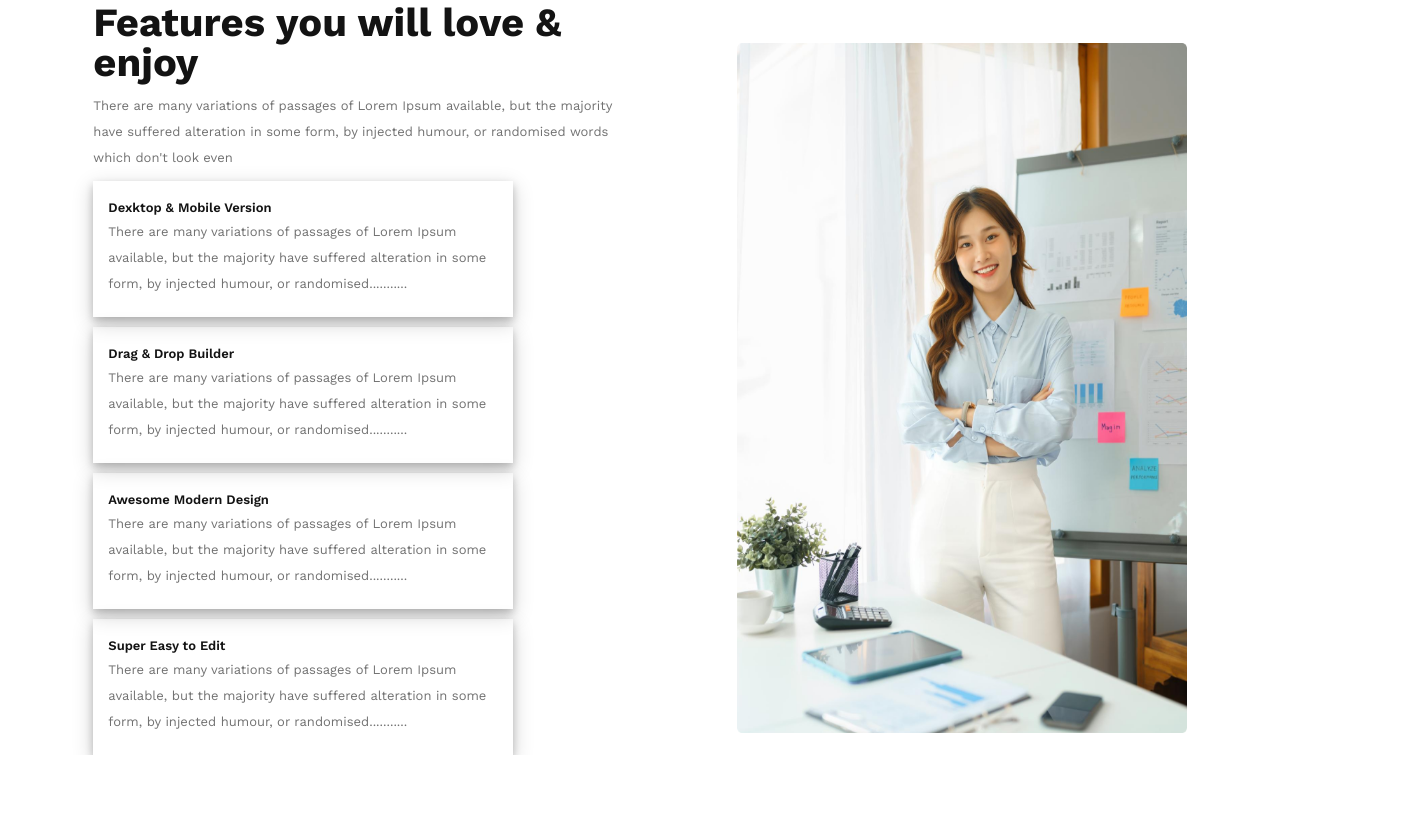
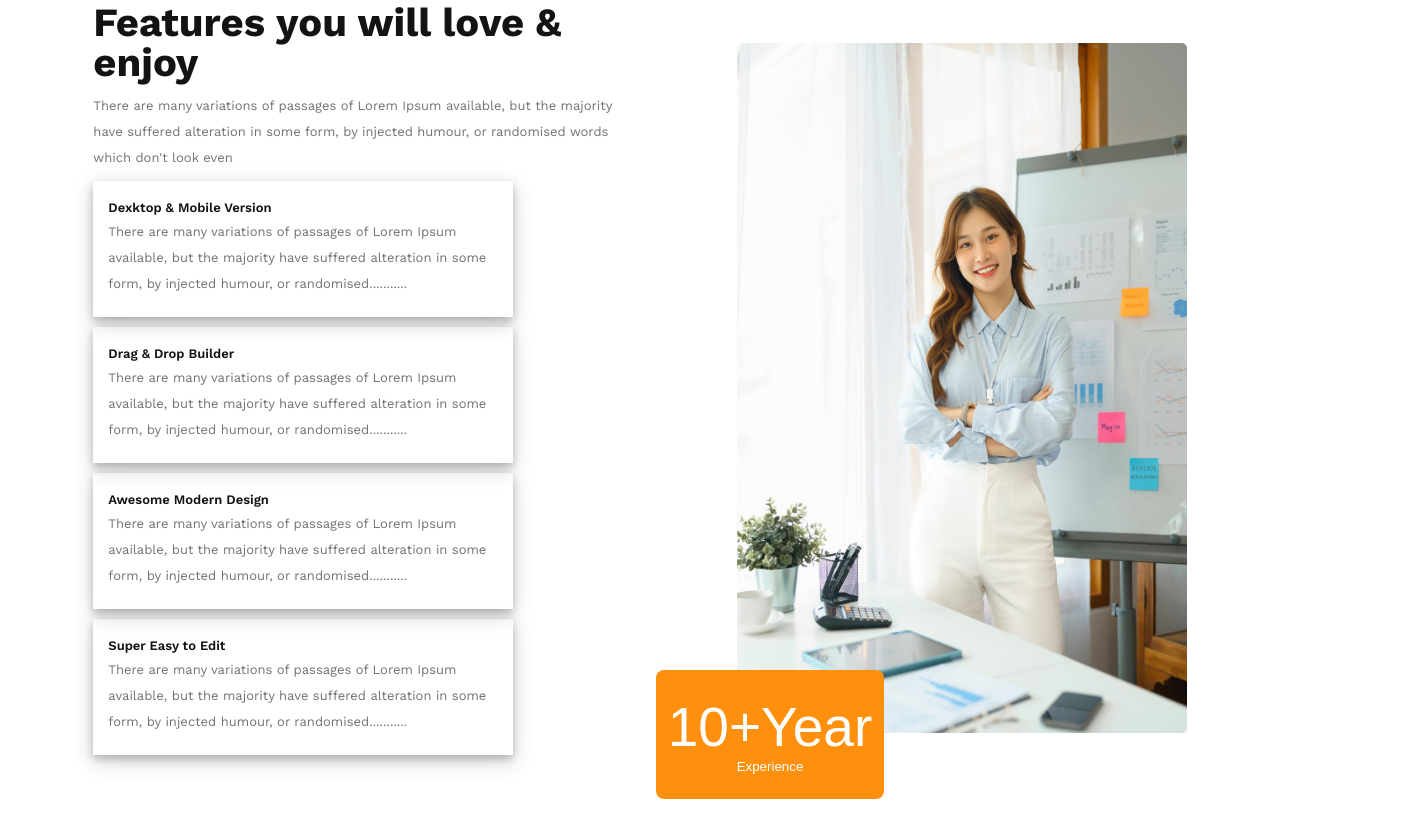
Before and after one commit to sabuj-xdev/git3-architects-web, a plain HTML site: page index.html in a window 1280 px wide. Shown: the part 1567-2405 px from the top of the page, 1410 px wide, since content can reach past the window. Before the commit the page ends 2322 px from the top, so only its background shows below. Drawn offline with nearby package versions, Linux system fonts and the light colour scheme.

Commit message:
added button architech

```diff
--- a/index.html
+++ b/index.html
@@ -88,9 +88,15 @@
     <div class="architect-image">
         <img src="images/architect.png" alt="">
     </div>
+ </section>
+ <div class="year-btn">
+    <button>
+        <p> 10+Year</p> <span>Experience</span>
+    </button>
+ </div>
 
- </section>
     </main>
+    <!-- main end -->
     <footer>
 
     </footer>
--- a/style/style.css
+++ b/style/style.css
@@ -122,11 +122,34 @@ cursor: pointer;
     transform: translate3d(10px, 50%, 3em);
     border:1px solid black;
 }
+.year-btn{
+    display:flex;
+    justify-content: center;
+    position:relative;
+    left:130px;
+    bottom:85px;
+}
+.year-btn p{
+    font-size:55px;
+background: rgb(255, 144, 14);
+color:rgb(255, 255, 255);
+text-align: center;
+border:none;
+}
+.year-btn button{
+    border-radius: 8px;
+    background: rgb(255, 144, 14);
+    color:rgb(255, 255, 255);
+    padding:25px 12px;
+    border:none;
+}
+
 /* banner image style  */
 .banner-image img{
     width:1050px;
     height: 420px;
    margin-top:40px;
+
 }
 /* feature style  */
 .features{
```
